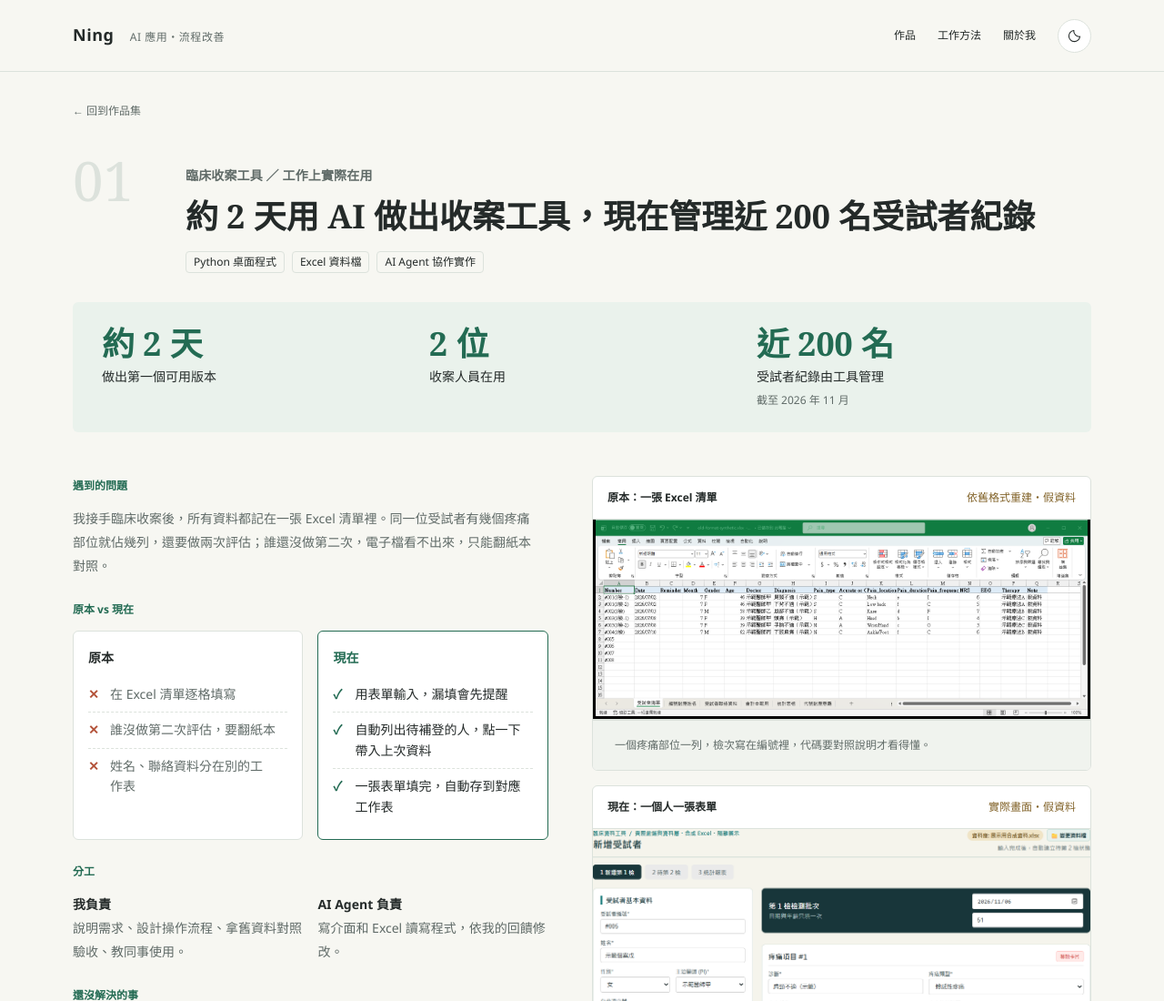
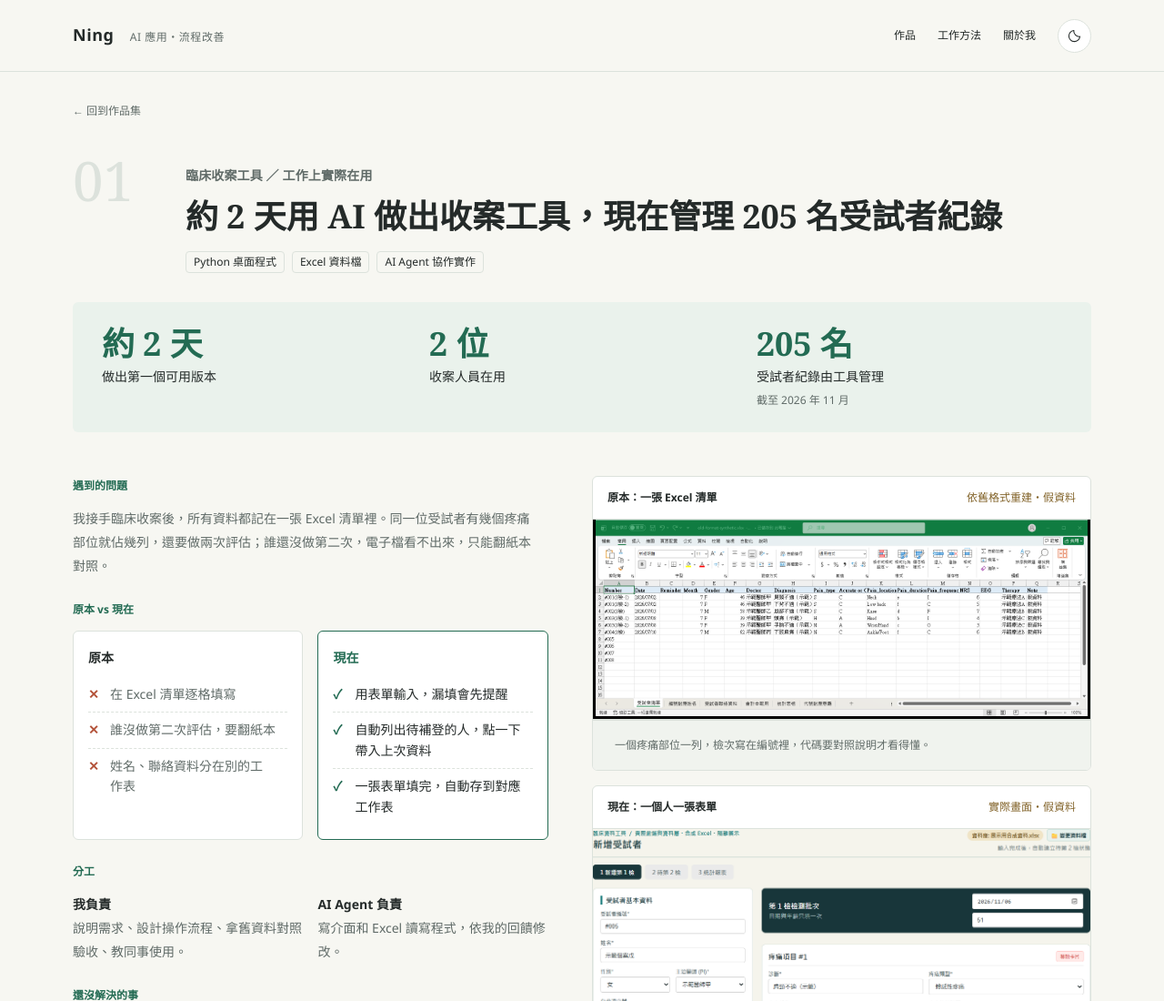
Before and after one commit to ningchou/ningchou.github.io, a plain HTML site: page clinical.html in a window 1280 px wide. Shown: the top 1100 px of the page at 91% size. Drawn offline with Linux system fonts and the light colour scheme.

Commit message:
docs(作品集): 臨床收案人數更新為 205 名

```diff
--- a/clinical.html
+++ b/clinical.html
@@ -14,8 +14,8 @@
 <header class="top"><nav class="nav wrap" aria-label="主要導覽"><a href="index.html" class="brand">Ning <span>AI 應用・流程改善</span></a><div class="links"><a href="index.html#works">作品</a><a href="index.html#method">工作方法</a><a href="index.html#approach" class="about-link">關於我</a><button class="theme" type="button" aria-label="切換深淺色模式" aria-pressed="false" hidden><svg width="17" height="17" viewBox="0 0 24 24" fill="none" stroke="currentColor" stroke-width="1.5" aria-hidden="true"><path d="M20.5 13A8.6 8.6 0 0 1 11 3.5 8.6 8.6 0 1 0 20.5 13Z"/></svg></button></div></nav></header>
 <main id="main" class="wrap">
 <a class="back" href="index.html#works">← 回到作品集</a>
-<article id="clinical" class="case" aria-labelledby="clinical-title"><div class="case-title"><div class="case-no" aria-hidden="true">01</div><div><p class="eyebrow">臨床收案工具 ／ 工作上實際在用</p><h2 id="clinical-title">約 2 天用 AI 做出收案工具，現在管理近 200 名受試者紀錄</h2><div class="uses"><span>Python 桌面程式</span><span>Excel 資料檔</span><span>AI Agent 協作實作</span></div></div></div>
-<div class="outcome-band"><div><b>約 2 天</b><span>做出第一個可用版本</span></div><div><b>2 位</b><span>收案人員在用</span></div><div><b>近 200 名</b><span>受試者紀錄由工具管理</span><small>截至 2026 年 11 月</small></div></div>
+<article id="clinical" class="case" aria-labelledby="clinical-title"><div class="case-title"><div class="case-no" aria-hidden="true">01</div><div><p class="eyebrow">臨床收案工具 ／ 工作上實際在用</p><h2 id="clinical-title">約 2 天用 AI 做出收案工具，現在管理 205 名受試者紀錄</h2><div class="uses"><span>Python 桌面程式</span><span>Excel 資料檔</span><span>AI Agent 協作實作</span></div></div></div>
+<div class="outcome-band"><div><b>約 2 天</b><span>做出第一個可用版本</span></div><div><b>2 位</b><span>收案人員在用</span></div><div><b>205 名</b><span>受試者紀錄由工具管理</span><small>截至 2026 年 11 月</small></div></div>
 <div class="case-grid"><div class="prose">
 <div class="story-block"><div class="body-label">遇到的問題</div><p>我接手臨床收案後，所有資料都記在一張 Excel 清單裡。同一位受試者有幾個疼痛部位就佔幾列，還要做兩次評估；誰還沒做第二次，電子檔看不出來，只能翻紙本對照。</p></div>
 <div class="story-block"><div class="body-label">原本 vs 現在</div><div class="ba"><div class="before"><h4>原本</h4><ul><li>在 Excel 清單逐格填寫</li><li>誰沒做第二次評估，要翻紙本</li><li>姓名、聯絡資料分在別的工作表</li></ul></div><div class="after"><h4>現在</h4><ul><li>用表單輸入，漏填會先提醒</li><li>自動列出待補登的人，點一下帶入上次資料</li><li>一張表單填完，自動存到對應工作表</li></ul></div></div></div>
```
Also changed, not shown: index.html (+1 -1 lines).
